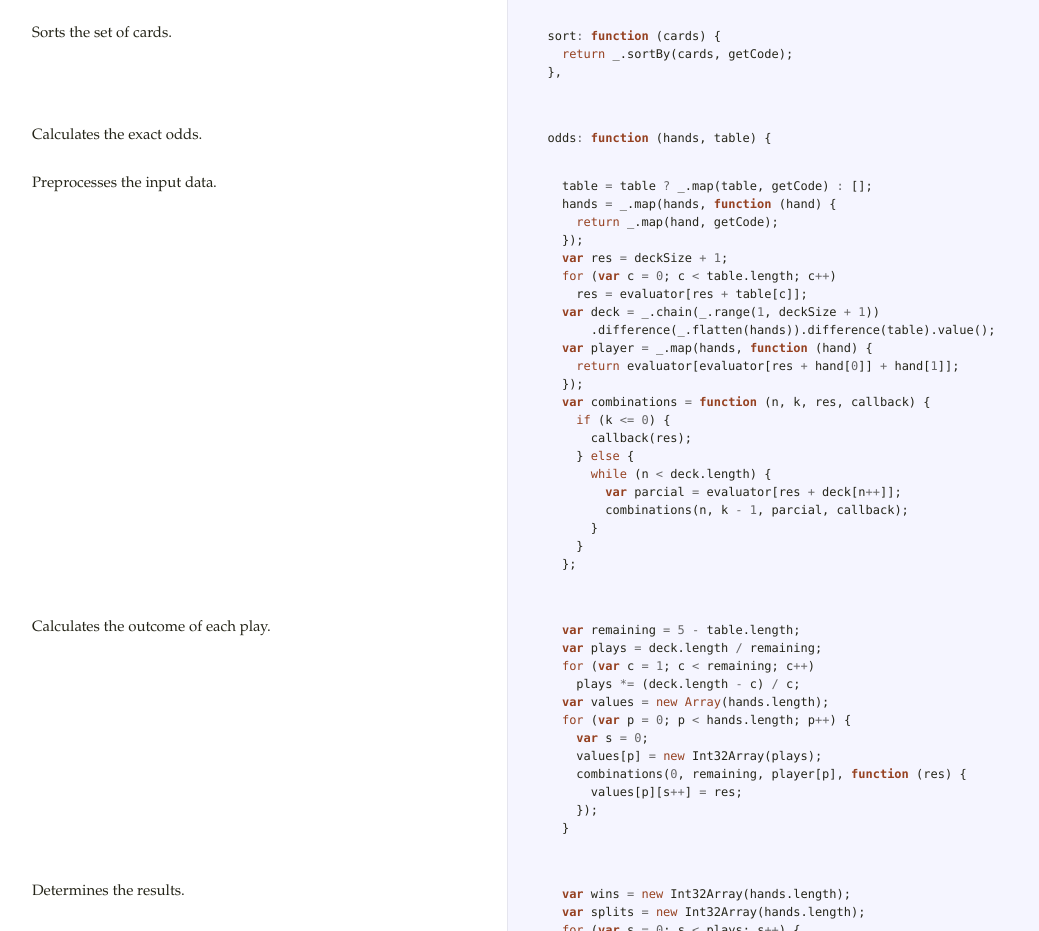
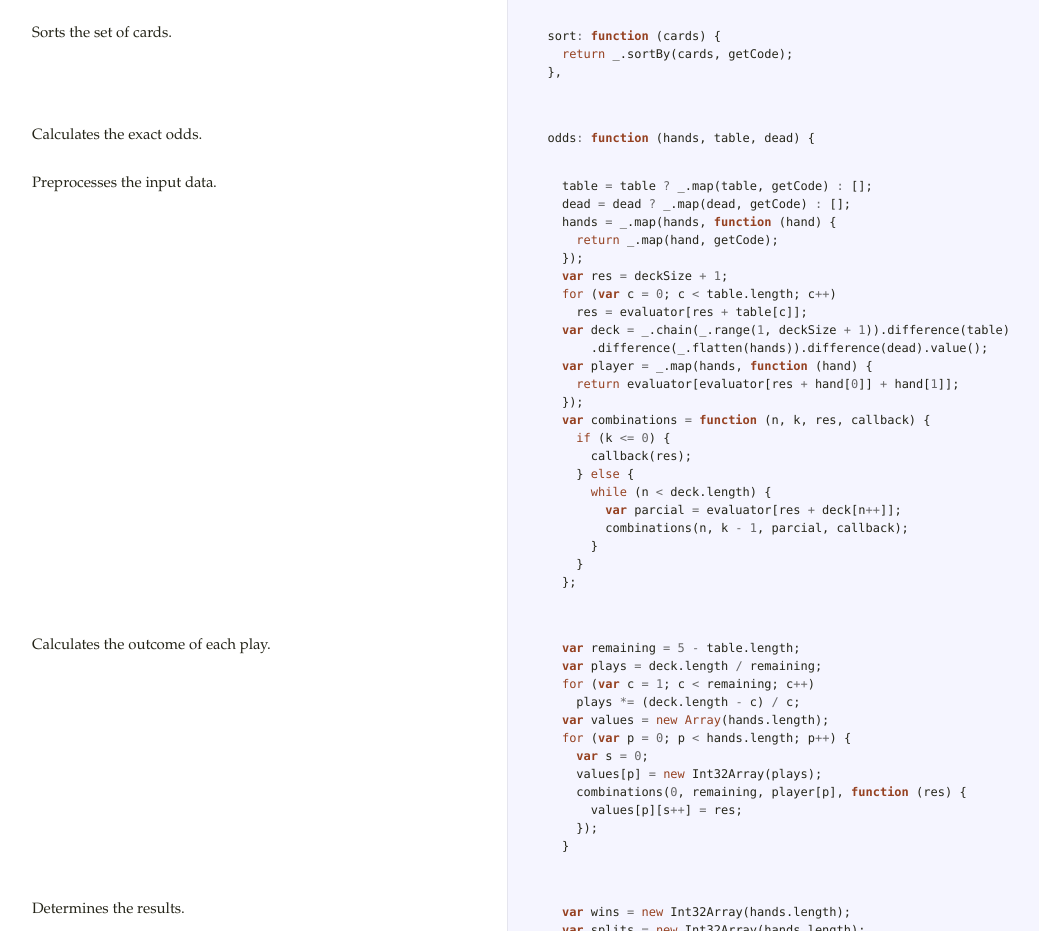
Before and after one commit to decs/texas, a website: page docs/texas.html in a window 1280 px wide. Shown: the part 1605-2536 px from the top of the page, without its empty margins (18-1057 px from the left). Drawn offline with Linux system fonts and the light colour scheme.

Commit message:
Included dead cards on odds calculation

```diff
--- a/docs/texas.html
+++ b/docs/texas.html
@@ -47,15 +47,16 @@
   </pre></div>             </td>           </tr>                               <tr id="section-16">             <td class="docs">               <div class="pilwrap">                 <a class="pilcrow" href="#section-16">&#182;</a>               </div>               <p>Sorts the set of cards.</p>             </td>             <td class="code">               <div class="highlight"><pre>  <span class="nx">sort</span><span class="o">:</span> <span class="kd">function</span> <span class="p">(</span><span class="nx">cards</span><span class="p">)</span> <span class="p">{</span>
     <span class="k">return</span> <span class="nx">_</span><span class="p">.</span><span class="nx">sortBy</span><span class="p">(</span><span class="nx">cards</span><span class="p">,</span> <span class="nx">getCode</span><span class="p">);</span>
   <span class="p">},</span>
-  </pre></div>             </td>           </tr>                               <tr id="section-17">             <td class="docs">               <div class="pilwrap">                 <a class="pilcrow" href="#section-17">&#182;</a>               </div>               <p>Calculates the exact odds.</p>             </td>             <td class="code">               <div class="highlight"><pre>  <span class="nx">odds</span><span class="o">:</span> <span class="kd">function</span> <span class="p">(</span><span class="nx">hands</span><span class="p">,</span> <span class="nx">table</span><span class="p">)</span> <span class="p">{</span></pre></div>             </td>           </tr>                               <tr id="section-18">             <td class="docs">               <div class="pilwrap">                 <a class="pilcrow" href="#section-18">&#182;</a>               </div>               <p>Preprocesses the input data.</p>             </td>             <td class="code">               <div class="highlight"><pre>    <span class="nx">table</span> <span class="o">=</span> <span class="nx">table</span> <span class="o">?</span> <span class="nx">_</span><span class="p">.</span><span class="nx">map</span><span class="p">(</span><span class="nx">table</span><span class="p">,</span> <span class="nx">getCode</span><span class="p">)</span> <span class="o">:</span> <span class="p">[];</span>
+  </pre></div>             </td>           </tr>                               <tr id="section-17">             <td class="docs">               <div class="pilwrap">                 <a class="pilcrow" href="#section-17">&#182;</a>               </div>               <p>Calculates the exact odds.</p>             </td>             <td class="code">               <div class="highlight"><pre>  <span class="nx">odds</span><span class="o">:</span> <span class="kd">function</span> <span class="p">(</span><span class="nx">hands</span><span class="p">,</span> <span class="nx">table</span><span class="p">,</span> <span class="nx">dead</span><span class="p">)</span> <span class="p">{</span></pre></div>             </td>           </tr>                               <tr id="section-18">             <td class="docs">               <div class="pilwrap">                 <a class="pilcrow" href="#section-18">&#182;</a>               </div>               <p>Preprocesses the input data.</p>             </td>             <td class="code">               <div class="highlight"><pre>    <span class="nx">table</span> <span class="o">=</span> <span class="nx">table</span> <span class="o">?</span> <span class="nx">_</span><span class="p">.</span><span class="nx">map</span><span class="p">(</span><span class="nx">table</span><span class="p">,</span> <span class="nx">getCode</span><span class="p">)</span> <span class="o">:</span> <span class="p">[];</span>
+    <span class="nx">dead</span> <span class="o">=</span> <span class="nx">dead</span> <span class="o">?</span> <span class="nx">_</span><span class="p">.</span><span class="nx">map</span><span class="p">(</span><span class="nx">dead</span><span class="p">,</span> <span class="nx">getCode</span><span class="p">)</span> <span class="o">:</span> <span class="p">[];</span>
     <span class="nx">hands</span> <span class="o">=</span> <span class="nx">_</span><span class="p">.</span><span class="nx">map</span><span class="p">(</span><span class="nx">hands</span><span class="p">,</span> <span class="kd">function</span> <span class="p">(</span><span class="nx">hand</span><span class="p">)</span> <span class="p">{</span>
       <span class="k">return</span> <span class="nx">_</span><span class="p">.</span><span class="nx">map</span><span class="p">(</span><span class="nx">hand</span><span class="p">,</span> <span class="nx">getCode</span><span class="p">);</span>
     <span class="p">});</span>
     <span class="kd">var</span> <span class="nx">res</span> <span class="o">=</span> <span class="nx">deckSize</span> <span class="o">+</span> <span class="mi">1</span><span class="p">;</span>
     <span class="k">for</span> <span class="p">(</span><span class="kd">var</span> <span class="nx">c</span> <span class="o">=</span> <span class="mi">0</span><span class="p">;</span> <span class="nx">c</span> <span class="o">&lt;</span> <span class="nx">table</span><span class="p">.</span><span class="nx">length</span><span class="p">;</span> <span class="nx">c</span><span class="o">++</span><span class="p">)</span>
       <span class="nx">res</span> <span class="o">=</span> <span class="nx">evaluator</span><span class="p">[</span><span class="nx">res</span> <span class="o">+</span> <span class="nx">table</span><span class="p">[</span><span class="nx">c</span><span class="p">]];</span>
-    <span class="kd">var</span> <span class="nx">deck</span> <span class="o">=</span> <span class="nx">_</span><span class="p">.</span><span class="nx">chain</span><span class="p">(</span><span class="nx">_</span><span class="p">.</span><span class="nx">range</span><span class="p">(</span><span class="mi">1</span><span class="p">,</span> <span class="nx">deckSize</span> <span class="o">+</span> <span class="mi">1</span><span class="p">))</span>
-        <span class="p">.</span><span class="nx">difference</span><span class="p">(</span><span class="nx">_</span><span class="p">.</span><span class="nx">flatten</span><span class="p">(</span><span class="nx">hands</span><span class="p">)).</span><span class="nx">difference</span><span class="p">(</span><span class="nx">table</span><span class="p">).</span><span class="nx">value</span><span class="p">();</span>
+    <span class="kd">var</span> <span class="nx">deck</span> <span class="o">=</span> <span class="nx">_</span><span class="p">.</span><span class="nx">chain</span><span class="p">(</span><span class="nx">_</span><span class="p">.</span><span class="nx">range</span><span class="p">(</span><span class="mi">1</span><span class="p">,</span> <span class="nx">deckSize</span> <span class="o">+</span> <span class="mi">1</span><span class="p">)).</span><span class="nx">difference</span><span class="p">(</span><span class="nx">table</span><span class="p">)</span>
+        <span class="p">.</span><span class="nx">difference</span><span class="p">(</span><span class="nx">_</span><span class="p">.</span><span class="nx">flatten</span><span class="p">(</span><span class="nx">hands</span><span class="p">)).</span><span class="nx">difference</span><span class="p">(</span><span class="nx">dead</span><span class="p">).</span><span class="nx">value</span><span class="p">();</span>
     <span class="kd">var</span> <span class="nx">player</span> <span class="o">=</span> <span class="nx">_</span><span class="p">.</span><span class="nx">map</span><span class="p">(</span><span class="nx">hands</span><span class="p">,</span> <span class="kd">function</span> <span class="p">(</span><span class="nx">hand</span><span class="p">)</span> <span class="p">{</span>
       <span class="k">return</span> <span class="nx">evaluator</span><span class="p">[</span><span class="nx">evaluator</span><span class="p">[</span><span class="nx">res</span> <span class="o">+</span> <span class="nx">hand</span><span class="p">[</span><span class="mi">0</span><span class="p">]]</span> <span class="o">+</span> <span class="nx">hand</span><span class="p">[</span><span class="mi">1</span><span class="p">]];</span>
     <span class="p">});</span>
--- a/package.json
+++ b/package.json
@@ -2,7 +2,7 @@
 	"name": "texas",
 	"description": "Texas Hold'em hand evaluator for node.js.",
 	"homepage": "http://decs.github.com/texas/",
-	"version": "0.2.0",
+	"version": "0.2.1",
 	"author": {
 		"name": "André Costa",
 		"email": "andrecosta90@gmail.com"
```
Also changed, not shown: texas.js (+4 -3 lines).
